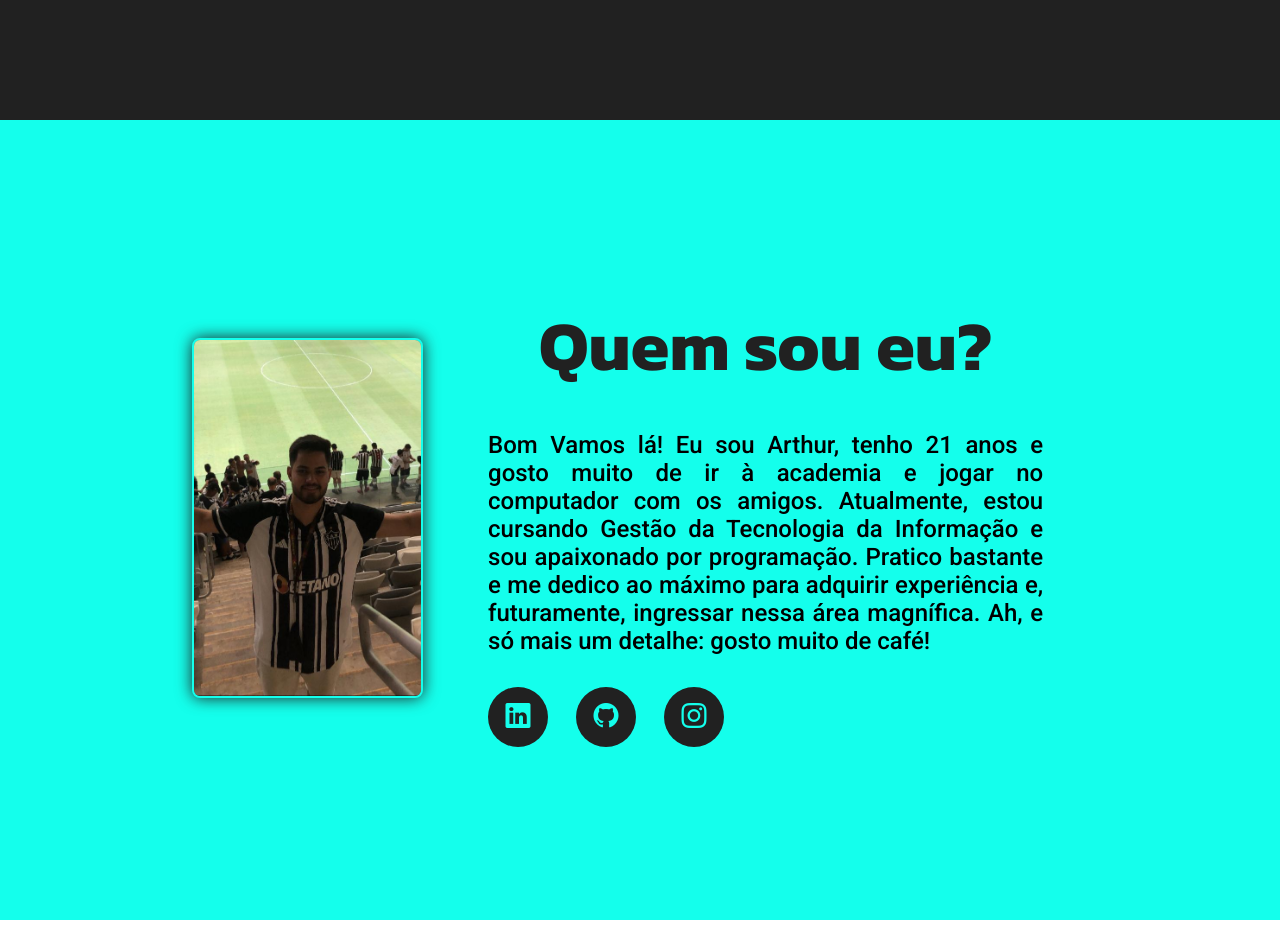
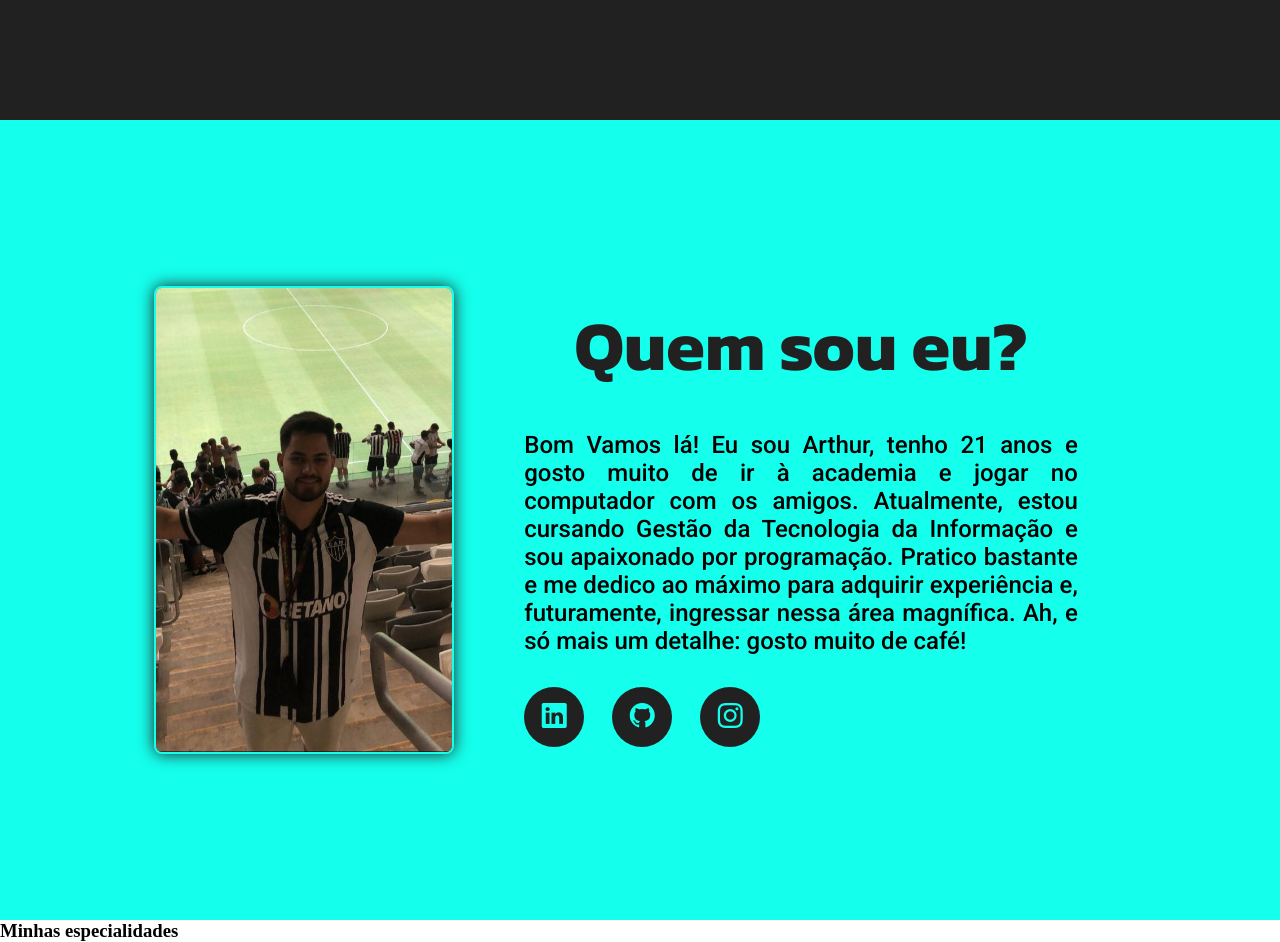
Before and after one commit to arthur01dev/meu-portifolio, a plain HTML site: page index.html in a window 1280 px wide. Shown: the part 680-1622 px from the top of the page. Before the commit the page ends 1600 px from the top, so only its background shows below. Drawn offline with nearby package versions, Linux system fonts and the light colour scheme.

Commit message:
adicionei atualizações das class no html e css

```diff
--- a/index.html
+++ b/index.html
@@ -15,7 +15,7 @@
         <nav class="header__bar__navigation">
             <a href="#home">Home</a>
             <a href="#abaut__me">Sobre mim</a>
-            <a href="#">Especialidades</a>
+            <a href="#specialties">Especialidades</a>
             <a href="#">Fale comigo</a>
         </nav>
     </header>
@@ -29,19 +29,18 @@
             </div>
 
             <div class="home__btns">
-                <button><i class="bi bi-cloud-arrow-down-fill"></i> Download cv</i></button>
+                <button class="btn__"><i class="bi bi-cloud-arrow-down-fill"></i> Download cv</i></button>
                 <button><i class="bi bi-envelope-arrow-up-fill"></i> Fale comigo</button>
             </div>
         </section>
 
         <section id="abaut__me" class="abaut__me">
-            <div class="about__image">
-              <img src="assets/abaut-img.jpeg" alt="">
-            </div>
+              <img src="assets/abaut-img.jpeg" alt="foto do Arthur" class="about__image">
+
 
             <div class="abaut__text">
-                <h2>Quem sou eu?</h2>
-                <p>Bom Vamos lá! Eu sou Arthur, tenho 21 anos e gosto muito de ir à academia e jogar no computador com os amigos.
+                <h2 class="abaut__title">Quem sou eu?</h2>
+                <p class="abaut__paragraph">Bom Vamos lá! Eu sou Arthur, tenho 21 anos e gosto muito de ir à academia e jogar no computador com os amigos.
                     Atualmente, estou cursando Gestão da Tecnologia da Informação e sou apaixonado por programação.
                      Pratico bastante e me dedico ao máximo para adquirir experiência e, futuramente, ingressar
                      nessa área magnífica. Ah, e só mais um detalhe: gosto muito de café!</p>
@@ -61,6 +60,14 @@
                      </div>
             </div>
         </section>
+
+        <section id="specialties">
+              <h3 class="specialties__title">
+                Minhas especialidades
+              </h3>
+
+
+        </section>
     </main>
 </body>
 </html>
--- a/style/style.css
+++ b/style/style.css
@@ -164,15 +164,15 @@ header {
   width: 100vw;
   height: 100vh;
   background-color: var(--secondary-color);
-  padding: 25.5% 15%;
+  padding: 25.5% 12%;
   display: flex;
   align-items: center;
   justify-content: center;
-  gap: 20%;
+  gap: 22px;
 }
 
-.about__image img {
-  width: 320%;
+.about__image{
+  width: 300px;
   border-radius: 8px;
   filter: drop-shadow(0 0 8px var(--primary-color));
   border: 2px solid var(--secondary-color);
@@ -187,14 +187,14 @@ header {
   gap: 10px;
 }
 
-.abaut__text h2 {
+.abaut__title {
   color: var(--primary-color);
   font-family: var(--primary-font);
   font-size: 70px;
   margin-bottom: 4%;
 }
 
-.abaut__text p {
+.abaut__paragraph {
   text-align: justify;
   font-size: 24px;
   font-family: var(--secondary-font);
```
